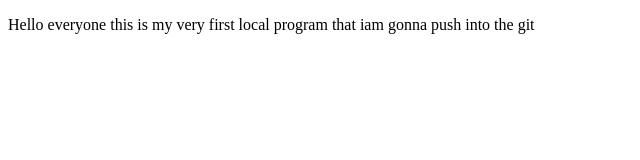
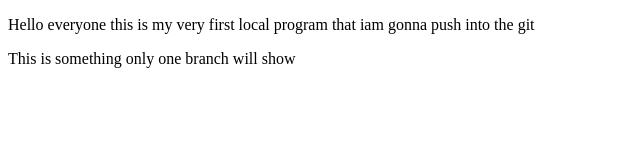
Before and after one commit to Siddharht-dev/localRepo, a plain HTML site: page index.html in a window 1280 px wide. Shown: the whole page, without its empty margins (0-640 px from the left). Drawn offline with Linux system fonts and the light colour scheme.

Commit message:
Added new feature in feature1

```diff
--- a/index.html
+++ b/index.html
@@ -7,5 +7,6 @@
 </head>
 <body>
     <p>Hello everyone this is my very first local program that iam gonna push into the git</p>
+    <p>This is something only one branch will show</p>
 </body>
 </html>
```
